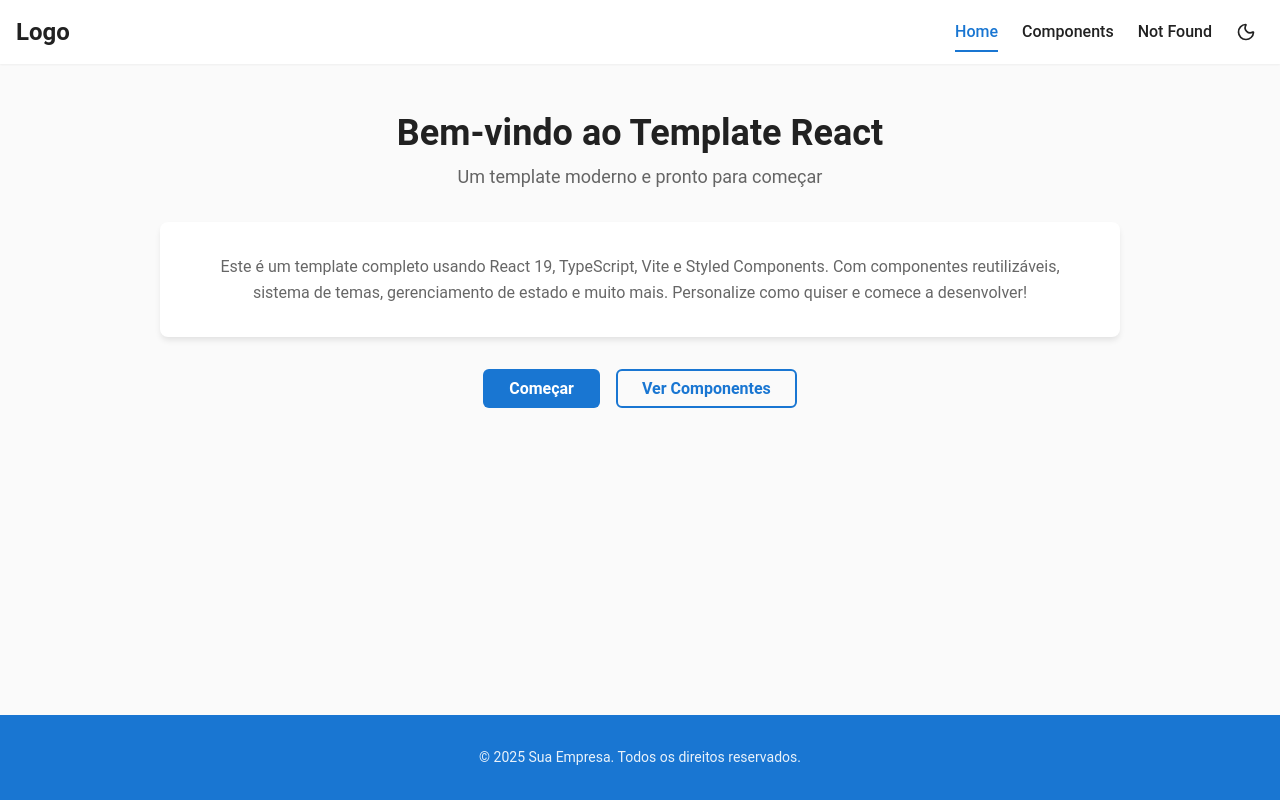
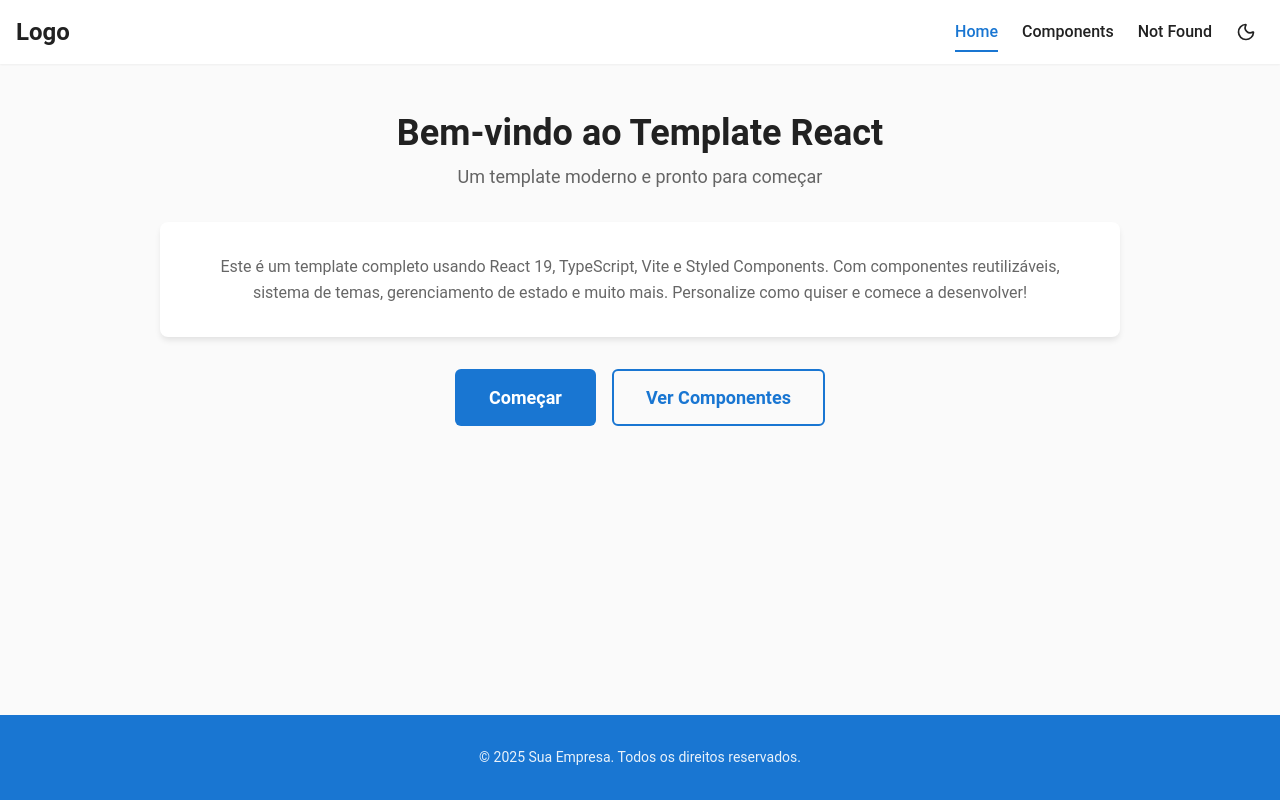
Before and after one commit to thiagopedro99/template-react, a React (Vite) app: page / in a window 1280 px wide. Shown: the top 800 px of the page. Built offline with nearby package versions, Linux system fonts and the light colour scheme.

Commit message:
feat: Update button in home page

```diff
--- a/src/pages/home/index.tsx
+++ b/src/pages/home/index.tsx
@@ -29,12 +29,14 @@ const Home = () => {
             <Button
               $variant="primary"
               onClick={() => navigate('/getting-started')}
+              $size="lg"
             >
               Começar
             </Button>
             <Button
               $variant="outline"
               onClick={() => navigate('/components')}
+              $size='lg'
             >
               Ver Componentes
             </Button>
```
